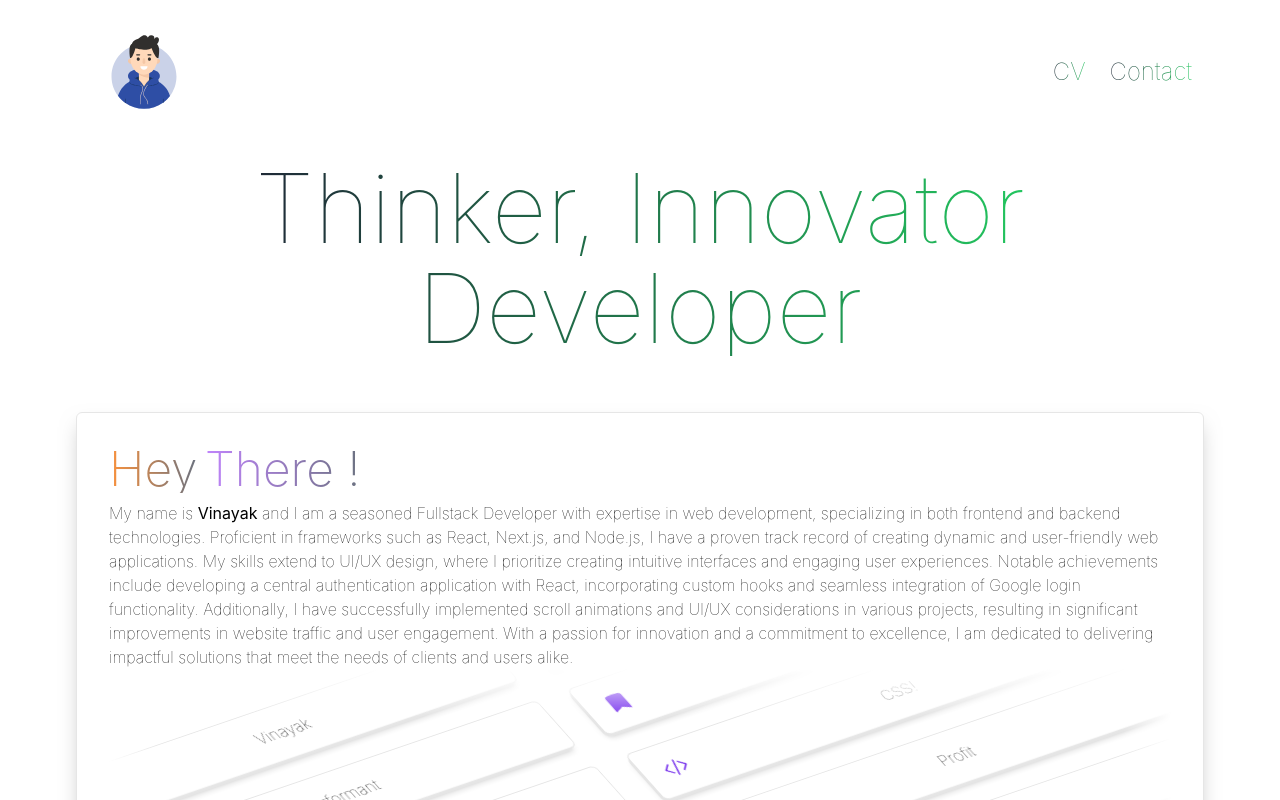
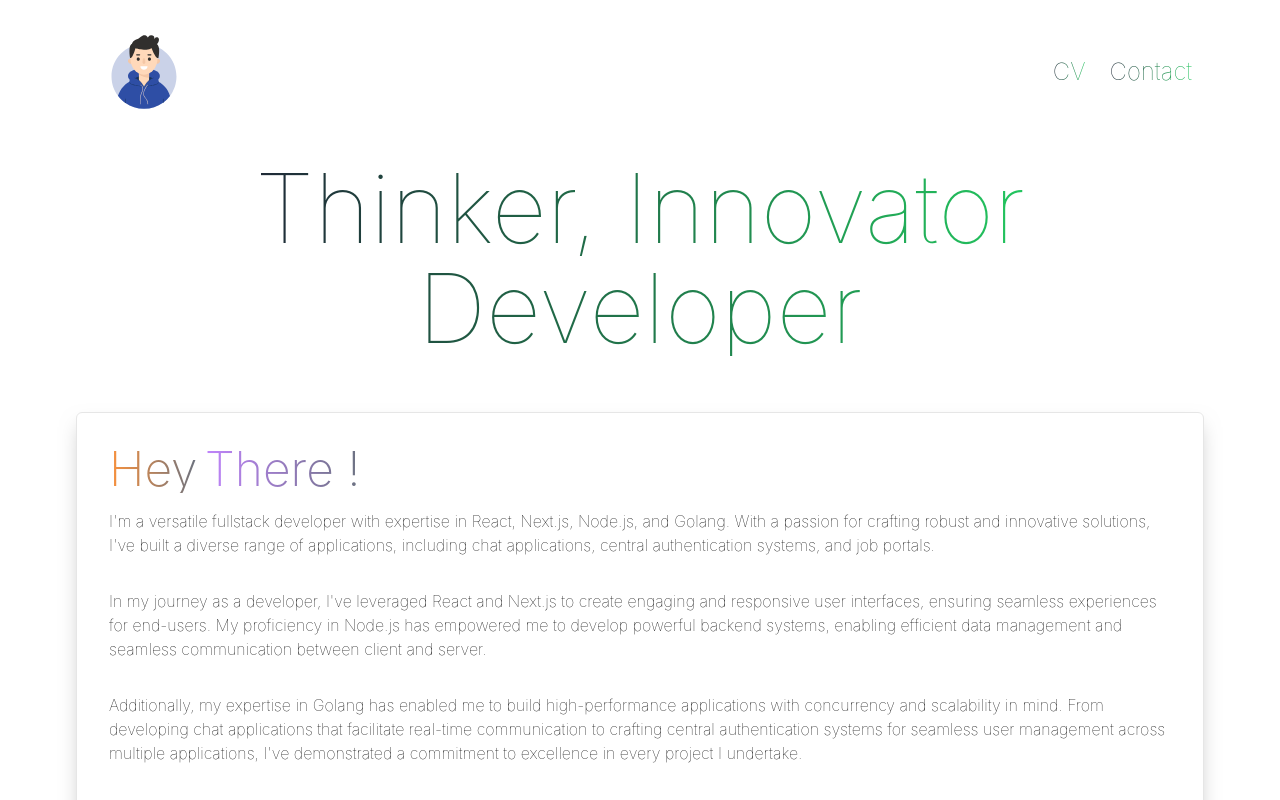
Before and after one commit to kumarvinayak490/my-project, a React (Create React App) app: page / in a window 1280 px wide. Built offline with nearby package versions, Linux system fonts and the light colour scheme; a web font is replaced by a local one.

Commit message:
edited the content of page

```diff
--- a/src/App.js
+++ b/src/App.js
@@ -68,7 +68,7 @@ function App() {
         <main id="main">
           <article>
             <div className="header">
-              <h2 className="text-center pb-2 ">
+              <h2 className="text-center pb-2 mb-2 ">
                 <span className="text-5xl text-center  bg-gradient-to-r from-orange-400 to-gray-500  text-transparent bg-clip-text">
                   Hey
                 </span>
@@ -76,23 +76,43 @@ function App() {
                   There !
                 </span>
               </h2>
-              <p>
-                My name is <strong>Vinayak</strong> and I am a seasoned
-                Fullstack Developer with expertise in web development,
-                specializing in both frontend and backend technologies.
-                Proficient in frameworks such as React, Next.js, and Node.js, I
-                have a proven track record of creating dynamic and user-friendly
-                web applications. My skills extend to UI/UX design, where I
-                prioritize creating intuitive interfaces and engaging user
-                experiences. Notable achievements include developing a central
-                authentication application with React, incorporating custom
-                hooks and seamless integration of Google login functionality.
-                Additionally, I have successfully implemented scroll animations
-                and UI/UX considerations in various projects, resulting in
-                significant improvements in website traffic and user engagement.
-                With a passion for innovation and a commitment to excellence, I
-                am dedicated to delivering impactful solutions that meet the
-                needs of clients and users alike.
+              <p className="flex flex-col gap-y-1">
+                <span>
+                  I'm a versatile fullstack developer with expertise in React,
+                  Next.js, Node.js, and Golang. With a passion for crafting
+                  robust and innovative solutions, I've built a diverse range of
+                  applications, including chat applications, central
+                  authentication systems, and job portals.
+                </span>
+                <br />
+                <span>
+                  In my journey as a developer, I've leveraged React and Next.js
+                  to create engaging and responsive user interfaces, ensuring
+                  seamless experiences for end-users. My proficiency in Node.js
+                  has empowered me to develop powerful backend systems, enabling
+                  efficient data management and seamless communication between
+                  client and server.
+                </span>
+                <br />{" "}
+                <span>
+                  Additionally, my expertise in Golang has enabled me to build
+                  high-performance applications with concurrency and scalability
+                  in mind. From developing chat applications that facilitate
+                  real-time communication to crafting central authentication
+                  systems for seamless user management across multiple
+                  applications, I've demonstrated a commitment to excellence in
+                  every project I undertake.
+                </span>{" "}
+                <br />{" "}
+                <span>
+                  With a strong foundation in frontend and backend development,
+                  coupled with a passion for learning and innovation, I'm
+                  excited to continue pushing the boundaries of what's possible
+                  in web development. Whether it's building intuitive user
+                  interfaces or architecting robust backend systems, I'm
+                  dedicated to delivering exceptional solutions that make a
+                  positive impact.
+                </span>
               </p>
             </div>
             <div className="window">
```
